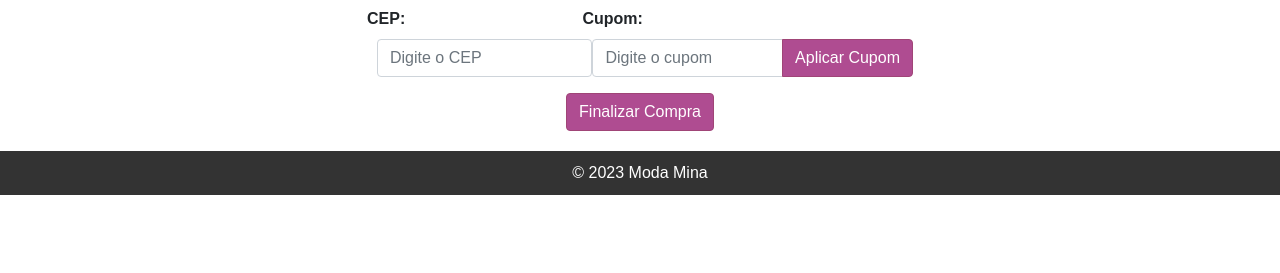
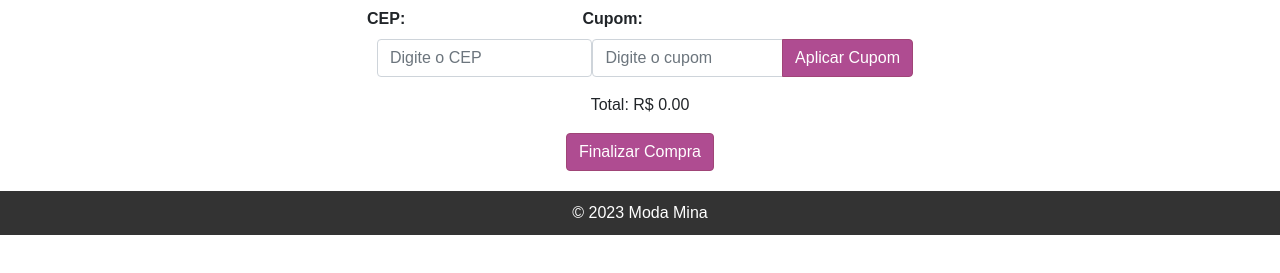
Before and after one commit to LariSevilha/loja-de-roupas, a plain HTML site: page compra.html in a window 1280 px wide. Shown: the part 209-482 px from the top of the page. Drawn offline with nearby package versions, Linux system fonts and the light colour scheme.

Commit message:
total carrinho

```diff
--- a/compra.html
+++ b/compra.html
@@ -46,6 +46,11 @@
                         </div>
                     </div>
                 </div>
+                <div class="carro-compra">
+                    <ul id="cartList"></ul>
+                    <p id="totalCarrinho">Total: R$ 0.00</p>
+                </div>
+
                 <div class="btn-finalizar w-100">
                     <button type="button" class="btn btn-primary btn-cupom" onclick="finalizarCompra()">Finalizar Compra</button>
                 </div>
--- a/script.js
+++ b/script.js
@@ -195,3 +195,24 @@ function updateUserName() {
 document.addEventListener("DOMContentLoaded", function () {
   updateUserName();
 });
+
+function calcularTotalCarrinho() {
+    const cartItems = JSON.parse(localStorage.getItem("cartItems")) || [];
+    let total = 0;
+
+    for (let i = 0; i < cartItems.length; i++) {
+      const priceString = cartItems[i].split(" - R$ ")[1];
+      const itemPrice = parseFloat(priceString);
+
+      total += itemPrice;
+    }
+
+    return total.toFixed(2);
+  }
+
+  document.addEventListener("DOMContentLoaded", function () {
+    updateUserName();
+    loadCartFromStorage();
+    const totalCarrinho = calcularTotalCarrinho();
+    document.getElementById("totalCarrinho").textContent = `Total: R$ ${totalCarrinho}`;
+  });
```
